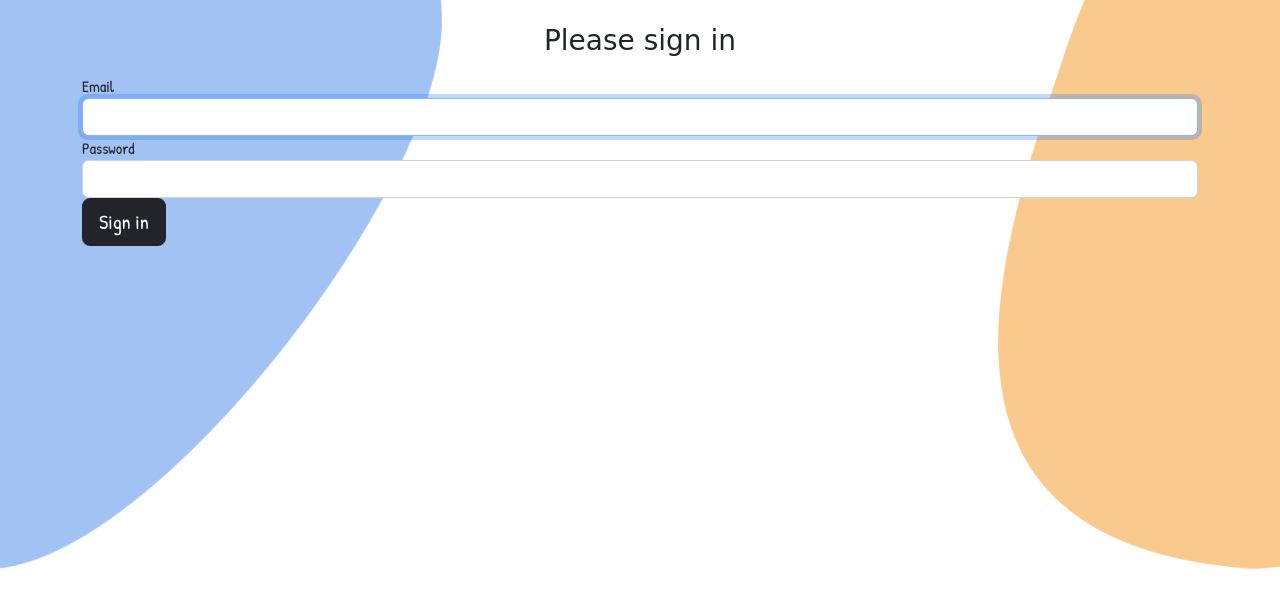
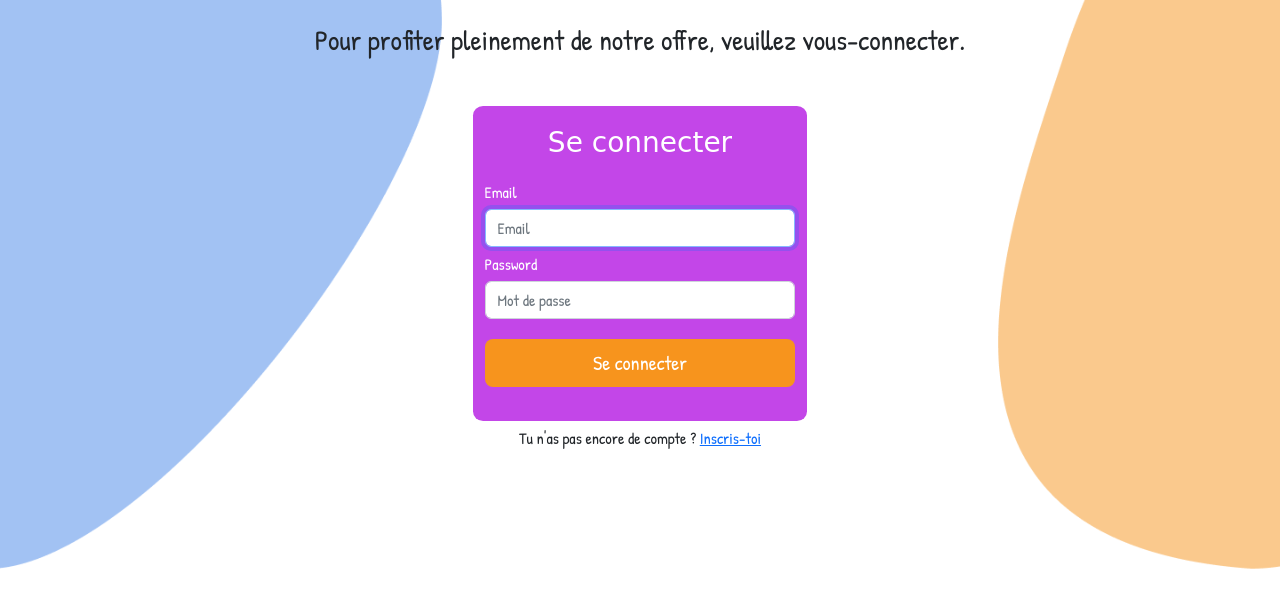
Before and after one commit to NassimaSi-bachir/projet-4-StudyBuddy, a Symfony app: template templates/security/login.html.twig in a window 1280 px wide. Shown: the part 122-730 px from the top of the page. Run offline with Twig, Linux system fonts and the light colour scheme; the template is opened without the code that fills it, so the values that code supplies are empty; some libraries are stand-ins or nearby versions; some web fonts are replaced.

Commit message:
page de login

```diff
--- a/public/css/style-studybuddy.css
+++ b/public/css/style-studybuddy.css
@@ -39,3 +39,34 @@ body {
 #home-page footer {
     background-color: #C346E8;
 }
+
+/* Code pour login */
+#login-container {
+    background-color: #C346E8;
+    border-radius: 3%;
+    padding-bottom: 3%;
+    display: flex;
+    flex-direction: column;
+    gap:5px;
+    width: 30%;
+    color:white;
+}
+
+#login-button {
+    background-color:#F7941D;
+    margin-top: 15px;
+    color: white;
+}
+
+#login-inscrire{
+    display: flex;
+    margin: auto;
+    justify-content: center;
+    margin-top:5px;
+}
+
+#login-titre {
+    padding-top: 20px;
+    display:flex;
+    justify-content: center;
+}
--- a/templates/security/login.html.twig
+++ b/templates/security/login.html.twig
@@ -14,11 +14,16 @@
         </div>
     {% endif %}
 
-    <h1 class="h3 mb-3 font-weight-normal">Please sign in</h1>
+    <h3 class="text-center mb-5">Pour profiter pleinement de notre offre, veuillez vous-connecter.</h3>
+
+<div class="container m-auto " id="login-container">
+
+    <h1 class="h3 mb-3 font-weight-normal" id="login-titre">Se connecter </h1>
+
     <label for="inputEmail">Email</label>
-    <input type="email" value="{{ last_username }}" name="email" id="inputEmail" class="form-control" autocomplete="email" required autofocus>
+    <input type="email" value="{{ last_username }}" name="email" id="inputEmail" class="form-control" placeholder="Email" autocomplete="email" required autofocus>
     <label for="inputPassword">Password</label>
-    <input type="password" name="password" id="inputPassword" class="form-control" autocomplete="current-password" required>
+    <input type="password" name="password" id="inputPassword" class="form-control" placeholder="Mot de passe" autocomplete="current-password" required>
 
     <input type="hidden" name="_csrf_token"
             value="{{ csrf_token('authenticate') }}"
@@ -35,8 +40,12 @@
         </div>
     #}
 
-    <button class="btn btn-lg btn-dark" type="submit">
-        Sign in
-    </button>
+    <button class="btn btn-lg " type="submit" id="login-button">Se connecter</button>
+
+
+</div>
+    <div id="login-inscrire">
+        <p>Tu n'as pas encore de compte ? <a href= "{{path('app_register')}}">Inscris-toi</a></p>
+    </div>
 </form>
 {% endblock %}
```
